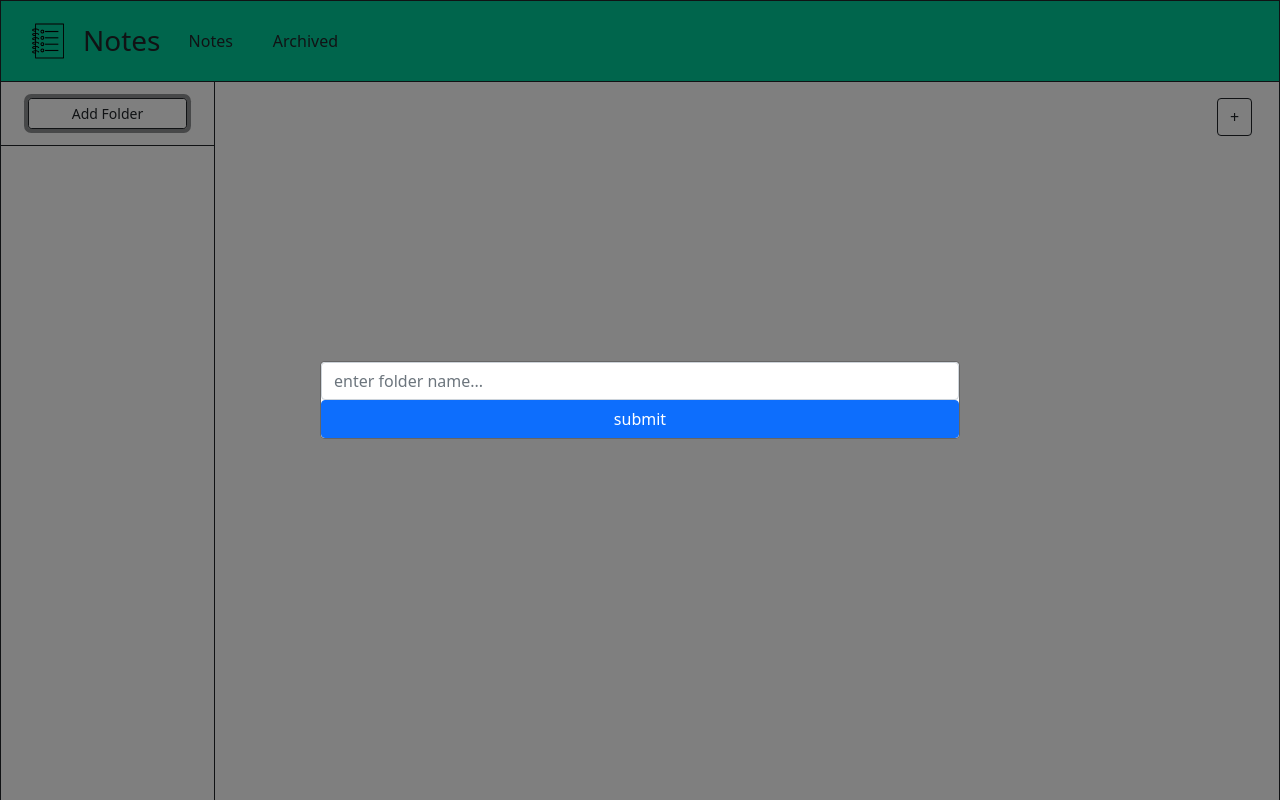
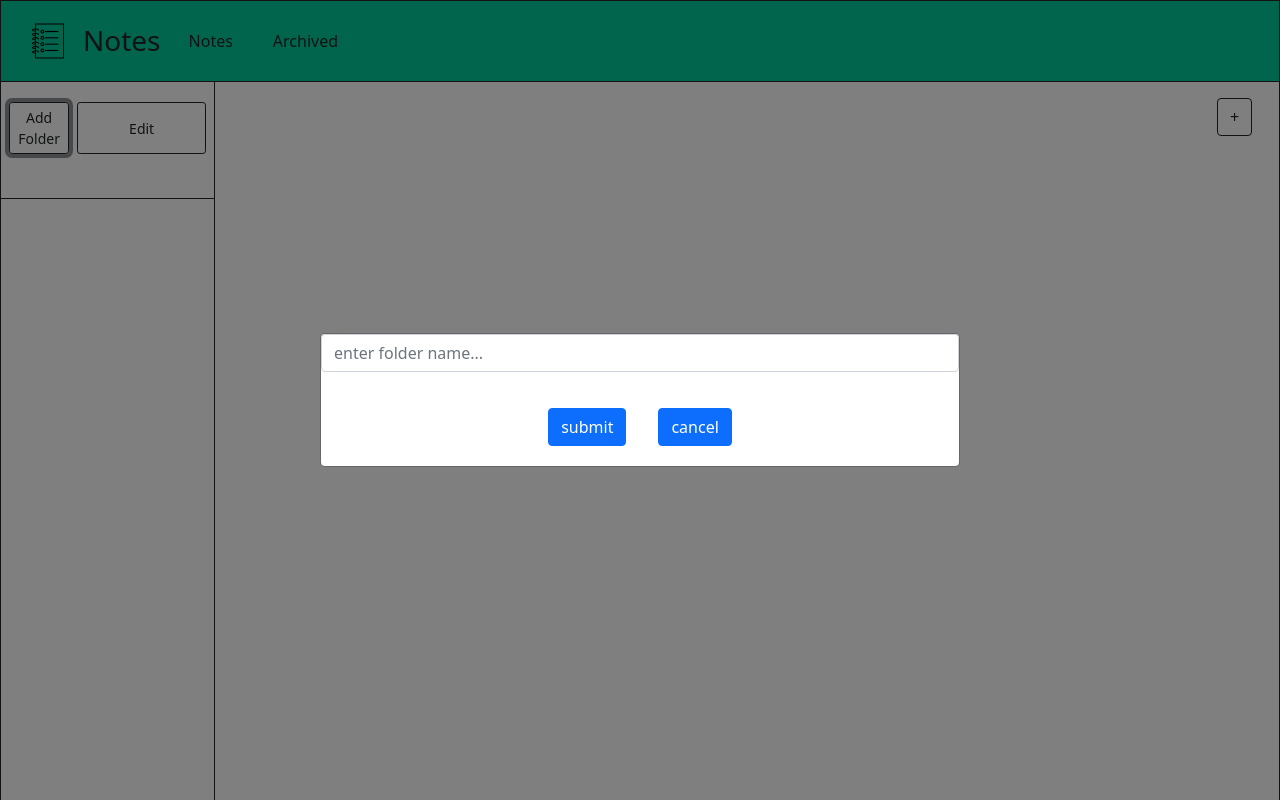
Before and after one commit to FouadBitar/notes, a React (Create React App) app: page / in a window 1280 px wide. Both pictures are taken after a click on the button "Add Folder". Built offline with nearby package versions, Linux system fonts and the light colour scheme.

Commit message:
added folders feature and edit and delete of folders

```diff
--- a/package.json
+++ b/package.json
@@ -7,6 +7,7 @@
     "@testing-library/react": "^12.1.2",
     "@testing-library/user-event": "^13.5.0",
     "bootstrap": "^5.1.3",
+    "bootstrap-icons": "^1.8.1",
     "react": "^17.0.2",
     "react-dom": "^17.0.2",
     "react-scripts": "5.0.0",
--- a/src/CSS/App.css
+++ b/src/CSS/App.css
@@ -36,3 +36,8 @@
 .display-page {
   border-left: 1px solid #212529;
 }
+
+.button-selected {
+  color: white;
+  background-color: #212529;
+}
--- a/src/CSS/Modal.css
+++ b/src/CSS/Modal.css
@@ -13,3 +13,11 @@
 .modal-content {
     width:50%;
 }
+
+.buttons {
+    display: flex;
+    align-items: center;
+    justify-content: center;
+    margin-top: 20px;
+    margin-bottom: 20px;
+}
--- a/src/Components/App.js
+++ b/src/Components/App.js
@@ -5,6 +5,8 @@ import ArchivePage from './ArchivedPage'
 import Modal from './Modal'
 import React from 'react';
 import notesLogo from '../images/notes-logo.png';
+import folderXLogo from '../../node_modules/bootstrap-icons/icons/folder-x.svg';
+import penLogo from '../../node_modules/bootstrap-icons/icons/pen.svg';
 import '../../node_modules/bootstrap/dist/css/bootstrap.min.css';
 
 
@@ -15,6 +17,13 @@ import '../../node_modules/bootstrap/dist/css/bootstrap.min.css';
 // maybe add the option to be able to move around the notes so that they are in a different order
 // use typescript
 
+
+// FOLDERS FEATURE
+// add edit button next to "add folder"
+// when pressed it will show a delete and edit button next to each folder on the right
+// delete will check if all notes are deleted first
+// edit will show the modal again with the text of the folder already and will update its name along with all of the ones in the database.
+
 class App extends React.Component {
 
   constructor(props) {
@@ -22,10 +31,14 @@ class App extends React.Component {
     this.state = {
       isNotePage: true,
       isModal: false,
+      inFolderEditMode: false,
       noteState: {
         notes: [],
         archivedNotes: []
       },
+      folders: [],
+      currentFolder: null,
+      errorMessage: '',
       noteClickedId: '-1',
     };
 
@@ -36,8 +49,12 @@ class App extends React.Component {
     this.onUpdateNote = this.onUpdateNote.bind(this);
     this.getData = this.getData.bind(this);
     this.addNewRowToDatabase = this.addNewRowToDatabase.bind(this);
+    this.addFolderNameToDatabase = this.addFolderNameToDatabase.bind(this);
     this.handleClickEvent = this.handleClickEvent.bind(this);
     this.onAddFolder = this.onAddFolder.bind(this);
+    this.onCancel = this.onCancel.bind(this);
+    this.diplayEditMode = this.diplayEditMode.bind(this);
+    this.onFolderDelete = this.onFolderDelete.bind(this);
 
   }
 
@@ -143,21 +160,28 @@ class App extends React.Component {
          headers: {'Content-Type': 'application/json'},
        }).then(response => response.json()).then(data => {
 
+
+
           //convert all dates to readable format
           // data.forEach((item,i) => data[i] = { ...item, last_updated: new Date(item.last_updated.replace(' ', 'T')) })
-          data.forEach((item,i) => data[i] = { ...item, last_updated: new Date(item.last_updated) })
+          data.notes.forEach((item,i) => data[i] = { ...item, last_updated: new Date(item.last_updated) })
 
 
           //separate archived from active
-          let archived = data.filter(item => item.archived === true);
-          let active = data.filter(item => item.archived === false);
+          let archived = data.notes.filter(item => item.archived === true);
+          let active = data.notes.filter(item => item.archived === false);
 
           //sort the lists
           archived = sortArray(archived);
           active = sortArray(active);
 
 
-          this.setState({ ...this.state, noteState: { ...this.state.noteState, notes: active, archivedNotes: archived } })
+          this.setState({
+            ...this.state,
+            folders: data.folder_names,
+            currentFolder: (data.folder_names[0] ? data.folder_names[0] : null),
+            noteState: { ...this.state.noteState, notes: active, archivedNotes: archived }
+          })
     })
   }
 
@@ -165,7 +189,7 @@ class App extends React.Component {
     const requestOptions = {
       method: 'POST',
       headers: { 'Content-Type': 'application/json' },
-      body: JSON.stringify(row)
+      body: JSON.stringify({note: row, folder: this.state.currentFolder})
     };
     fetch('http://localhost:3000/add', requestOptions)
         .then(response => response.json())
@@ -180,6 +204,20 @@ class App extends React.Component {
           active = sortArray(active);
 
           this.setState({ ...this.state, noteState: { ...this.state.noteState, notes: active, archivedNotes: archived } })
+      });
+  }
+
+  addFolderNameToDatabase(row) {
+    const requestOptions = {
+      method: 'POST',
+      headers: { 'Content-Type': 'application/json' },
+      body: JSON.stringify(row)
+    };
+    fetch('http://localhost:3000/add/foldername', requestOptions)
+        .then(response => response.json())
+        .then(data => {
+          //update state with new list of folder names
+          this.setState({ ...this.state, folders: data })
       });
   }
 
@@ -246,6 +284,7 @@ class App extends React.Component {
     if(this.state.isNotePage){
       return <NotePage
           noteState={this.state.noteState}
+          currentFolder={this.state.currentFolder}
           onStateChange={this.onStateChange}
           onAddNote={this.onAddNote}
           onRemoveNote={this.onRemoveNote}
@@ -264,19 +303,49 @@ class App extends React.Component {
 
 
   onAddFolder(value) {
-    this.setState({...this.state, isModal: false})
     let val = document.getElementById(value).value;
-    console.log(val)
+
+    // cannot add empty folder name
+    if(val === "") {
+      this.setState({...this.state, errorMessage: "Cannot add empty folder name"});
+    } else {
+      this.addFolderNameToDatabase({name: val})
+      this.setState({...this.state, isModal: false, errorMessage: ''})
+    }
+
 
   }
 
+  onFolderDelete() {
+
+
+  }
+
+  onCancel() {
+    this.setState({...this.state, isModal: false, errorMessage: ''})
+  }
+
+  diplayEditMode() {
+    if(this.state.inFolderEditMode) {
+      return (
+        <div>
+          <button className='btn btn-sm btn-outline-dark w-20' onClick={this.onFolderDelete}>
+            <img src={folderXLogo} alt="" />
+          </button>
+          <button className='btn btn-sm btn-outline-dark w-20'>
+            <img src={penLogo} alt="" />
+          </button>
+        </div>
+      );
+    }
+    return null;
+  }
 
 
 
   render() {
     return (
         <div className="container-fluid app-container">
-
 
             {/* logo bar */}
             <div className="row border border-dark">
@@ -294,10 +363,30 @@ class App extends React.Component {
               {/* left nav bar */}
               <div className="col-2 pt-3 ps-0 pe-0 nav-container h-100" >
                 <div className='row pb-3 w-100 d-flex justify-content-center align-items-center border-bottom border-dark'>
-                  <button className='btn btn-sm btn-outline-dark btn-circle w-75'
-                    onClick={()=> this.setState({...this.state, isModal: true})}>
-                      Add Folder
-                  </button>
+                  <div className='ps-1 pe-1 mb-4 w-90 d-flex justify-content-center'>
+                    <button className='m-1 btn btn-sm btn-outline-dark'
+                      onClick={()=> this.setState({...this.state, isModal: true})}>
+                        Add Folder
+                    </button>
+                    <button onClick={() => this.setState({...this.state, inFolderEditMode: !this.state.inFolderEditMode})} className='m-1 btn btn-sm btn-outline-dark w-100'>Edit</button>
+
+                  </div>
+
+
+                  {/* folders */}
+                  {this.state.folders.map( (item, i) => {
+                    return(
+                    <div key={item.id} className='row mb-2'>
+                      <button
+                        className='btn btn-outline-dark btn-sm w-60'
+                        onClick={() => this.setState({...this.state, currentFolder: item})}
+                        style={(this.state.currentFolder.name === item.name) ? {"color": "white", "backgroundColor": "#212529"} : {}}>
+                          {item.name}
+                      </button>
+                      {this.diplayEditMode()}
+                    </div>
+                    )
+                  })}
                 </div>
               </div>
 
@@ -310,7 +399,7 @@ class App extends React.Component {
 
             {/* Modal */}
 
-            <Modal show={this.state.isModal} onClose={this.onAddFolder} ></Modal>
+            <Modal show={this.state.isModal} errorMessage={this.state.errorMessage} onClose={this.onAddFolder} onCancel={this.onCancel}></Modal>
 
         </div>
 
--- a/src/Components/Modal.js
+++ b/src/Components/Modal.js
@@ -10,7 +10,14 @@ function Modal(props) {
         <div className='modal'>
             <div className='modal-content'>
                 <input id='modal-input' className='form-control' placeholder='enter folder name...'></input>
-                <button className='btn btn-primary' onClick={(e) => props.onClose('modal-input')}>submit</button>
+                <div style={{"color": "red"}}>
+                    <p>{(props.errorMessage) ? props.errorMessage : ""}</p>
+                </div>
+                <div className='buttons'>
+                    <button className='btn btn-primary w-40 me-3' onClick={(e) => props.onClose('modal-input')}>submit</button>
+                    <button className='btn btn-primary w-40 ms-3' onClick={(e) => props.onCancel()}>cancel</button>
+                </div>
+
             </div>
         </div>
     );
--- a/src/Components/NotePage.js
+++ b/src/Components/NotePage.js
@@ -3,14 +3,6 @@ import Note from './Note';
 import React from 'react';
 import '../../node_modules/bootstrap/dist/css/bootstrap.min.css';
 
-
-const Button = (props) => {
-  return (
-    <div>
-      <button onClick={props.onClick} className={props.className}>{props.text}</button>
-    </div>
-  );
-}
 
 function NotePage(props) {
 
@@ -50,9 +42,11 @@ function NotePage(props) {
     }
 
     return(
+
         <div className="row" >
             <div className="col" >
                 {props.noteState.notes.map( (item, i) => {
+                    if(props.currentFolder && item.folder === props.currentFolder.name) {
                         return(
                             <div key={item.id} className='row m-0 mb-3'>
                                 <div className='col'>
@@ -69,10 +63,13 @@ function NotePage(props) {
                                 </div>
                             </div>
                         )
+                    } else return null;
+
                 })}
             </div>
+
             <div className="col-1 add-button">
-                <Button onClick={addNote} text="+" className="btn btn-outline-dark btn-circle" />
+                <button onClick={addNote} className="btn btn-outline-dark btn-circle">+</button>
             </div>
         </div>
 
```
Also changed, not shown: src/Components/Folder.js (deleted, +0 -12 lines), 2 other files (tests, documents, lock files or other folders). Lines whose indentation alone changed are shown as unchanged.
